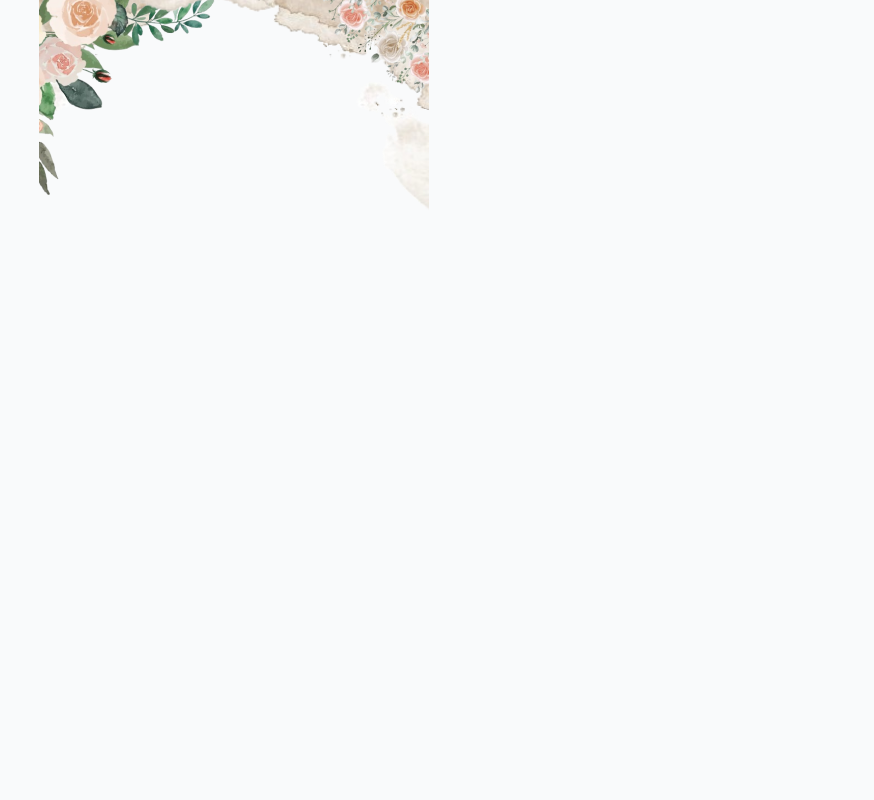
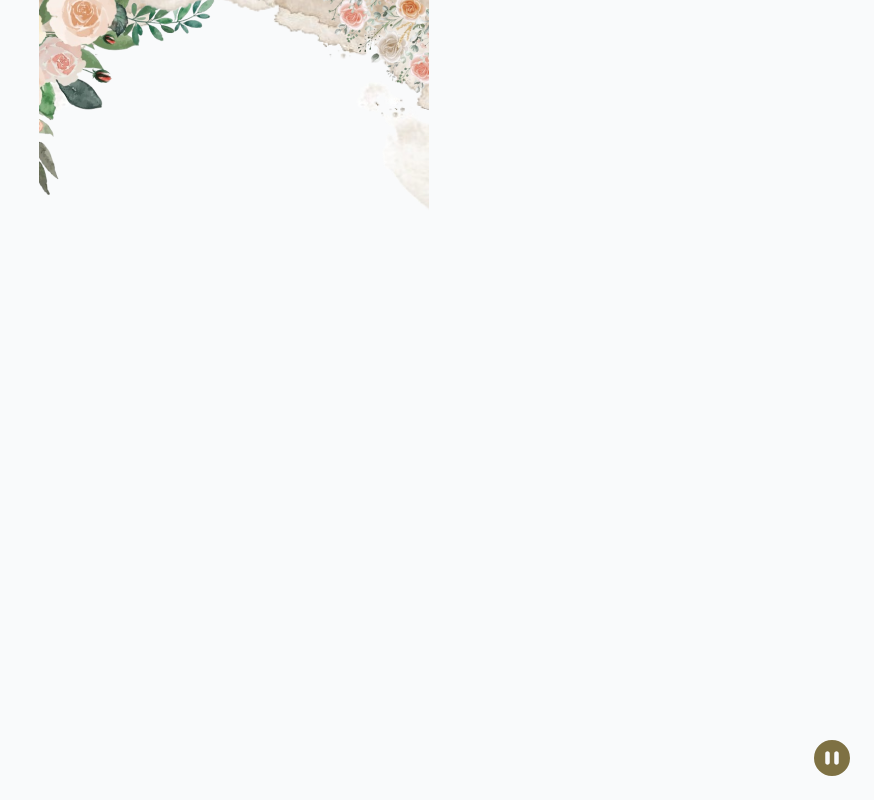
Before and after one commit to alfisyahrinn/wedding-invitation, a Next.js app: page / in a window 1280 px wide. Both pictures are taken after a click on the button "Buka Undangan". Shown: the part 800-1600 px from the top of the page, without its empty margins (406-1280 px from the left). Built offline with nearby package versions, Linux system fonts and the light colour scheme; a web font is replaced by a local one; what tailwindcss-animated would draw is missing.

Commit message:
fix music delay

```diff
--- a/src/components/splash.tsx
+++ b/src/components/splash.tsx
@@ -1,13 +1,14 @@
 "use client";
 import React, { useState, useRef } from "react";
+import { FaPlayCircle } from "react-icons/fa";
 import { FaCirclePause } from "react-icons/fa6";
 
 export default function Splash() {
-  const [musik, setMusik] = useState(false);
+  const [musik, setMusik] = useState(true);
   const audioRef = useRef<HTMLAudioElement | null>(null);
 
   const handleClick = () => {
-    handleMusik()
+    handleMusik();
     // setMusik(true);
 
     console.log({ musik });
@@ -24,6 +25,10 @@ export default function Splash() {
       const detailSection = document.getElementById("detail");
       if (detailSection) {
         detailSection.scrollIntoView({ behavior: "smooth" });
+      }
+      const MusicJalan = document.getElementById("music");
+      if (MusicJalan) {
+        MusicJalan.style.display = "block";
       }
     }
   };
@@ -77,8 +82,16 @@ export default function Splash() {
           </audio>
         )}
       </div>
-      <div className="absolute bottom-0 right-0 pb-6 pe-6">
-        <FaCirclePause onClick={handleMusik} className="h-9 w-9 text-primary" />
+      <div
+        id="music"
+        className={`fixed bottom-0 right-0 pb-6 pe-6 hidden`}
+        onClick={handleMusik}
+      >
+        {!musik ? (
+          <FaCirclePause className="h-9 w-9 text-primary" />
+        ) : (
+          <FaPlayCircle className="h-9 w-9 text-primary" />
+        )}
       </div>
     </>
   );
```
